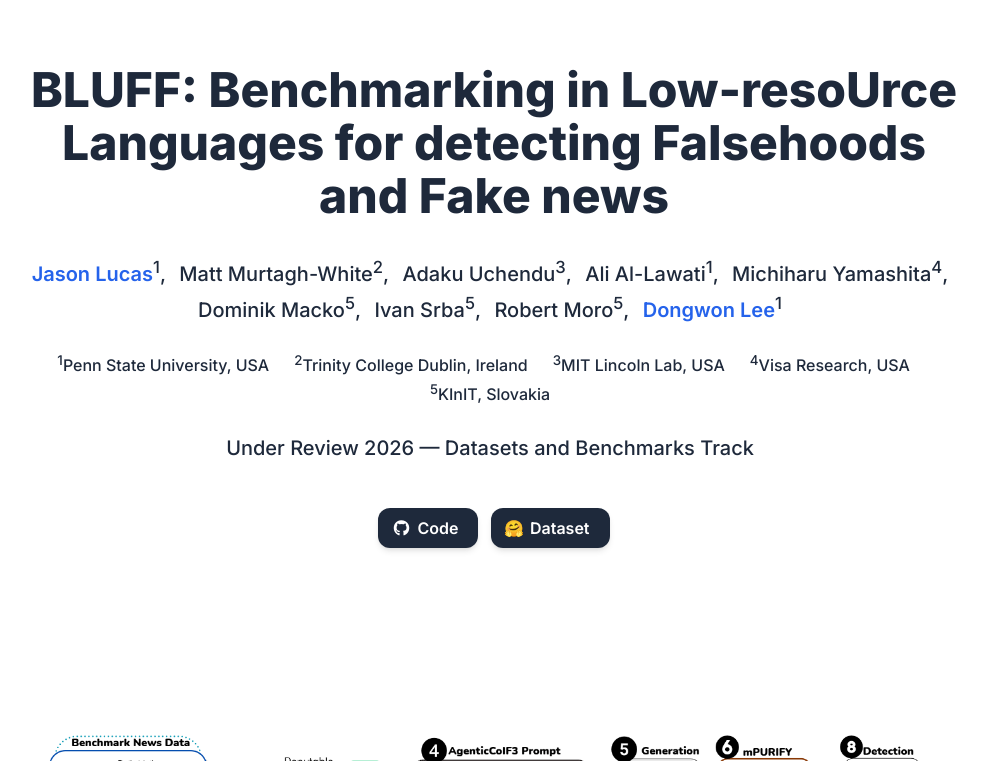
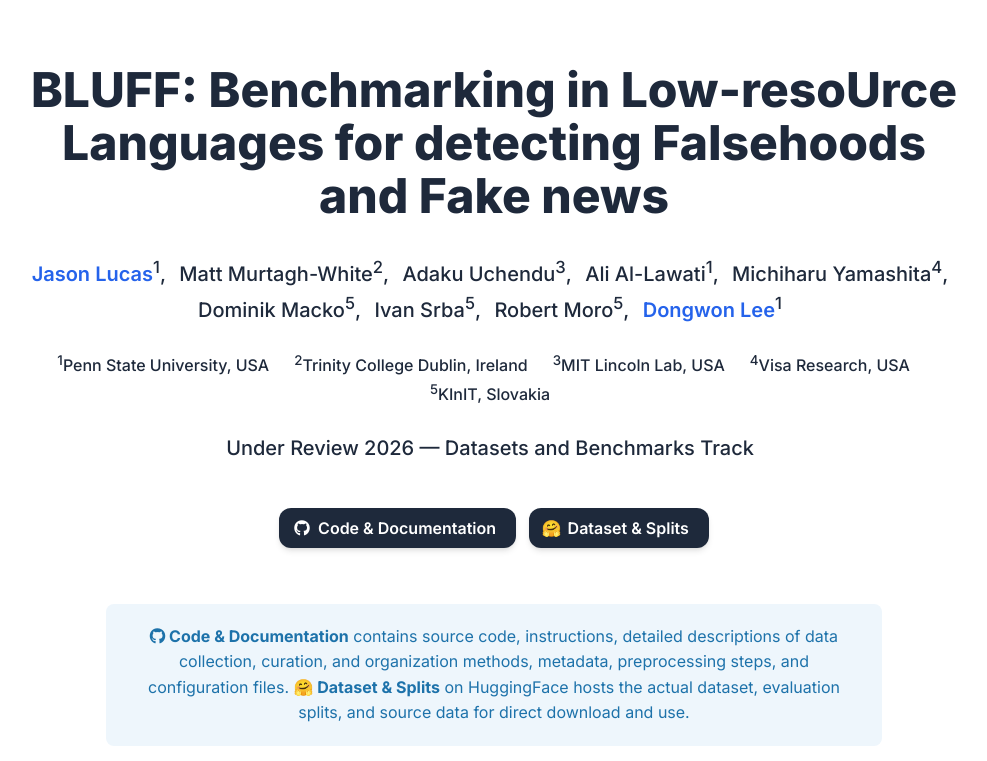
Before and after one commit to jsl5710/BLUFF, a plain HTML site: page index.html in a window 1280 px wide. Shown: the top 761 px of the page, without its empty margins (146-1133 px from the left). Drawn offline with nearby package versions, Linux system fonts and the light colour scheme; some icons are missing.

Commit message:
Rename buttons and add resource description blurb
- Renamed "Code" button to "Code & Documentation" to reflect the repo
  contains source code, instructions, data collection/curation docs,
  metadata, and preprocessing steps
- Renamed "Dataset" button to "Dataset & Splits"
- Added info banner explaining what each resource provides: GitHub for
  code and documentation, HuggingFace for actual dataset, evaluation
  splits, and source data

Co-Authored-By: Claude Opus 4.6 <noreply@anthropic.com>

```diff
--- a/index.html
+++ b/index.html
@@ -242,7 +242,7 @@
                 <span class="icon">
                   <i class="fab fa-github"></i>
                 </span>
-                <span>Code</span>
+                <span>Code &amp; Documentation</span>
               </a>
             </span>
 
@@ -253,7 +253,7 @@
               <span class="icon">
                 &#129303;
               </span>
-              <span>Dataset</span>
+              <span>Dataset &amp; Splits</span>
             </a>
           </span>
 
@@ -271,6 +271,17 @@
 
           </div>
         </div>
+
+        <!-- Resource description -->
+        <div class="column is-10 is-offset-1" style="margin-top: 1.5rem;">
+          <div class="notification is-info is-light" style="border-radius: 8px; padding: 1.25rem 1.5rem;">
+            <p class="has-text-centered" style="margin-bottom: 0;">
+              <strong><i class="fab fa-github"></i> Code &amp; Documentation</strong> contains source code, instructions, detailed descriptions of data collection, curation, and organization methods, metadata, preprocessing steps, and configuration files.
+              <strong>&#129303; Dataset &amp; Splits</strong> on HuggingFace hosts the actual dataset, evaluation splits, and source data for direct download and use.
+            </p>
+          </div>
+        </div>
+
       </div>
     </div>
   </div>
```
